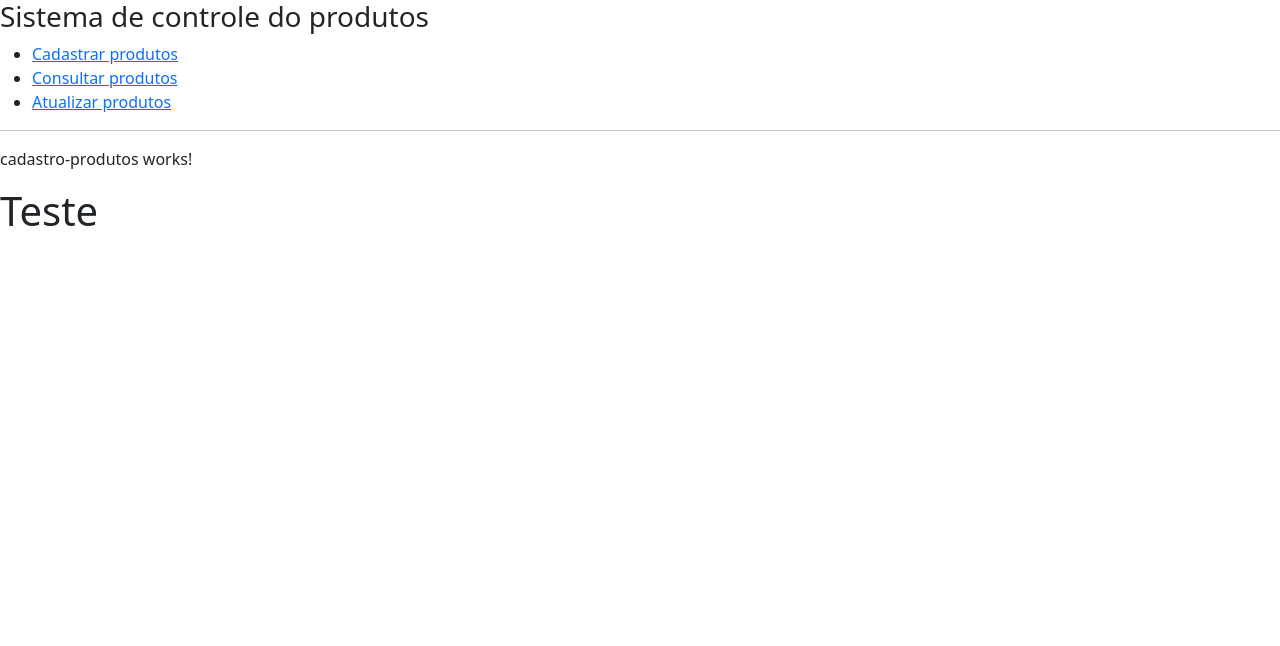
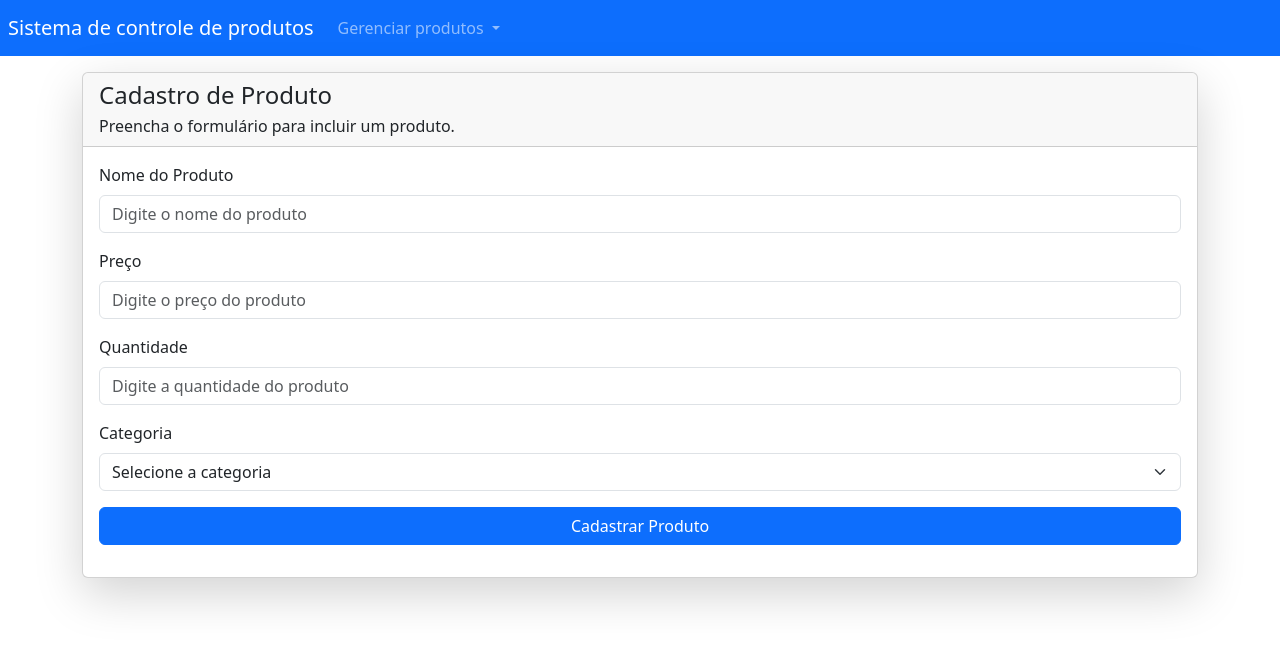
Before and after one commit to samuelmsilva2v/webProdutos, an Angular app: page /pages/cadastro-produtos in a window 1280 px wide. Shown: the top 646 px of the page. Built offline with nearby package versions, Linux system fonts and the light colour scheme.

Commit message:
cadastro produto html

```diff
--- a/src/app/app.component.html
+++ b/src/app/app.component.html
@@ -1,5 +1,3 @@
 <app-navbar/>
 
 <router-outlet/>
-
-<h1>Teste</h1>
--- a/src/app/components/layout/navbar/navbar.component.html
+++ b/src/app/components/layout/navbar/navbar.component.html
@@ -1,9 +1,25 @@
-<h3>Sistema de controle do produtos</h3>
+<nav class="navbar navbar-expand-lg navbar-dark bg-primary">
+    <a class="navbar-brand ms-2" href="#">
+        Sistema de controle de produtos
+    </a>
+    <button class="navbar-toggler" type="button" data-bs- toggle="collapse" data-bs-target="#navbarNav" aria-
+        controls="navbarNav" aria-expanded="false" aria-label="Toggle navigation">
+        <span class="navbar-toggler-icon"></span>
+    </button>
+    <div class="collapse navbar-collapse" id="navbarNav">
+        <ul class="navbar-nav">
+            <li class="nav-item dropdown">
+                <a class="nav-link dropdown-toggle" href="#" id="navbarDropdown" role="button" data-bs-toggle="dropdown"
+                    aria-expanded="false">
+                    Gerenciar produtos
+                </a>
 
-<ul>
-    <li><a routerLink="/pages/cadastro-produtos">Cadastrar produtos</a></li>
-    <li><a routerLink="/pages/consulta-produtos">Consultar produtos</a></li>
-    <li><a routerLink="/pages/edicao-produtos">Atualizar produtos</a></li>
-</ul>
-
-<hr/>
+                <ul class="dropdown-menu" aria-labelledby="navbarDropdown">
+                    <li><a class="dropdown-item" routerLink="/pages/cadastro-produtos">Cadastrar produtos</a></li>
+                    <li><a class="dropdown-item" routerLink="/pages/consulta-produtos">Consultar produtos</a></li>
+                    <li><a class="dropdown-item" routerLink="/pages/edicao-produtos">Atualizar produtos</a></li>
+                </ul>
+            </li>
+        </ul>
+    </div>
+</nav>
--- a/src/app/components/pages/cadastro-produtos/cadastro-produtos.component.html
+++ b/src/app/components/pages/cadastro-produtos/cadastro-produtos.component.html
@@ -1 +1,51 @@
-<p>cadastro-produtos works!</p>
+<div class="container mt-3">
+    <div class="row justify-content-center">
+        <div class="col-md-12">
+            <div class="card shadow-lg">
+                <div class="card-header">
+                    <h4 class="card-title">Cadastro de Produto</h4>
+                    <p class="card-subtitle">Preencha o formulário
+                        para incluir um produto.</p>
+                </div>
+                <div class="card-body">
+                    <form>
+                        <div class="mb-3">
+                            <label for="nome" class="form-label">
+                                Nome do Produto</label>
+                            <input type="text" class="form-control" id="nome" placeholder="Digite o nome do produto"
+                                required>
+                        </div>
+                        <div class="mb-3">
+                            <label for="preco" class="form-label">Preço</label>
+                            <input type="number" class="form-control" id="preco" placeholder="Digite o preço do produto"
+                                required>
+                        </div>
+                        <div class="mb-3">
+                            <label for="quantidade" class="form-label">
+                                Quantidade</label>
+                            <input type="number" class="form-control" id="quantidade"
+                                placeholder="Digite a quantidade do produto" required>
+                        </div>
+                        <div class="mb-3">
+                            <label for="categoria" class="form-label">
+                                Categoria</label>
+                            <select class="form-select" id="categoria" required>
+                                <option value="" disabled selected>
+                                    Selecione a categoria</option>
+                                <option value="eletronicos">Eletrônicos</option>
+                                <option value="moveis">Móveis</option>
+                                <option value="roupas">Roupas</option>
+                                <option value="alimentos">Alimentos</option>
+                            </select>
+                        </div>
+                        <div class="mb-3">
+                            <button type="submit" class="btn btn-primary w-100">
+                                Cadastrar Produto
+                            </button>
+                        </div>
+                    </form>
+                </div>
+            </div>
+        </div>
+    </div>
+</div>
```
